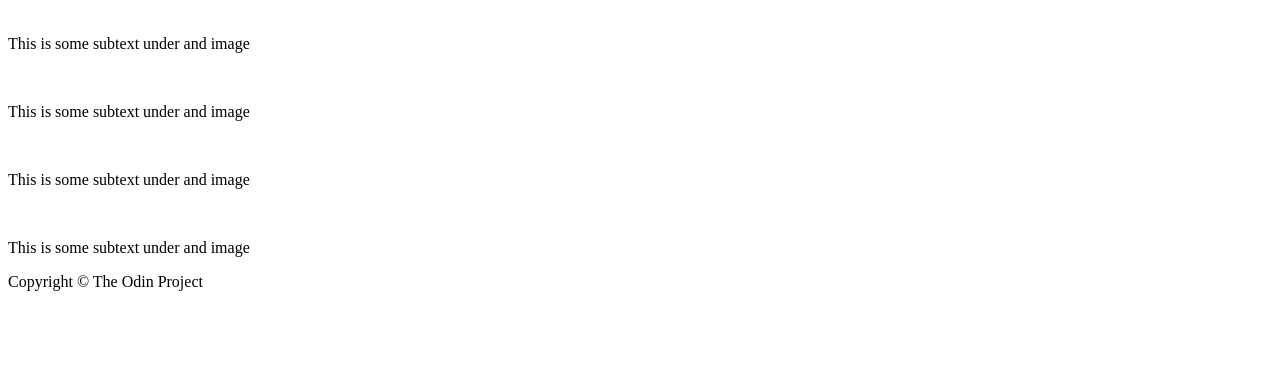
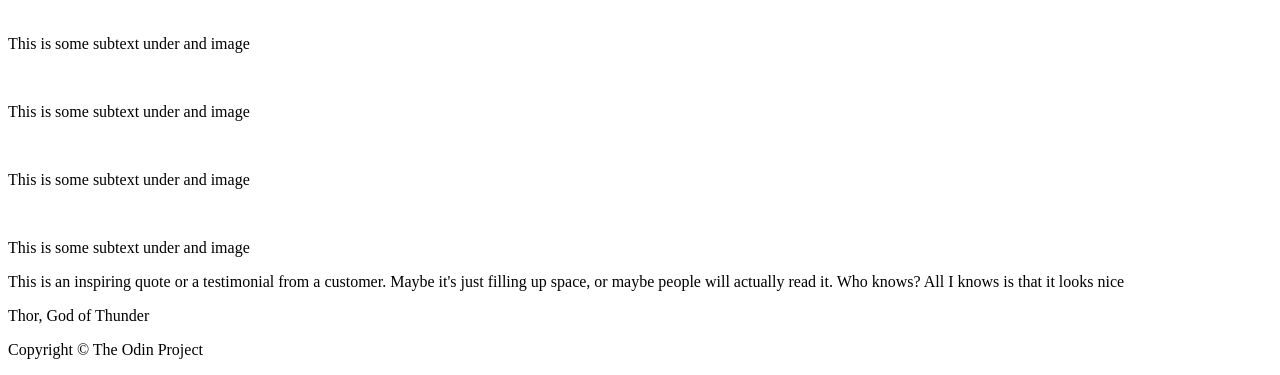
Before and after one commit to davidfumero/fighterMagazine, a plain HTML site: page index.html in a window 1280 px wide. Shown: the part 620-995 px from the top of the page. Before the commit the page ends 927 px from the top, so only its background shows below. Drawn offline with Linux system fonts and the light colour scheme.

Commit message:
Add html for content row three

```diff
--- a/index.html
+++ b/index.html
@@ -41,7 +41,10 @@
       </div>
 
       <div class="row three">
-
+        <p class="quote">This is an inspiring quote or a testimonial from a customer. Maybe it's just
+          filling up space, or maybe people will actually read it. Who knows? All I knows
+          is that it looks nice</p>
+        <p class="author">Thor, God of Thunder</p>
       </div>
 
       <div class="row four">
```
